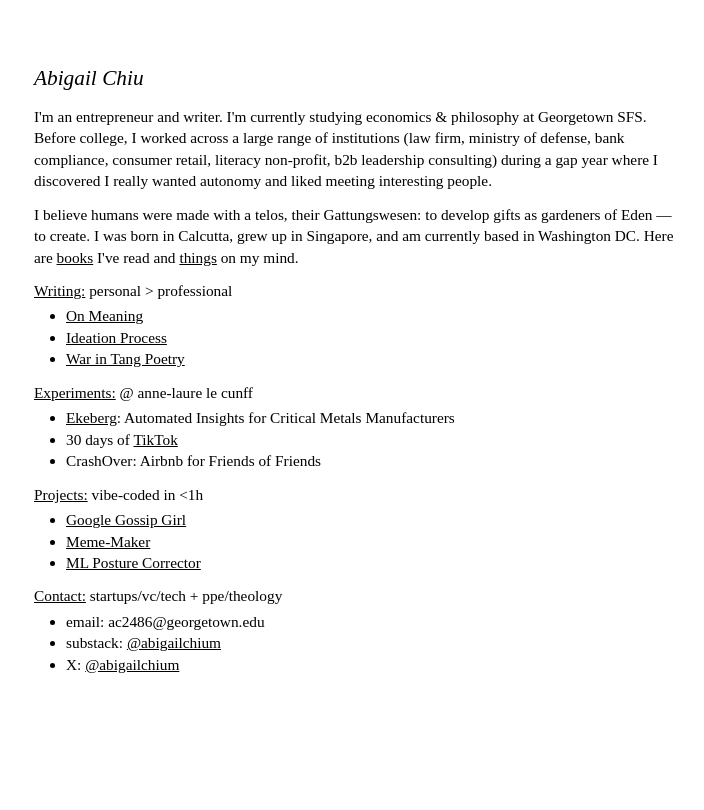
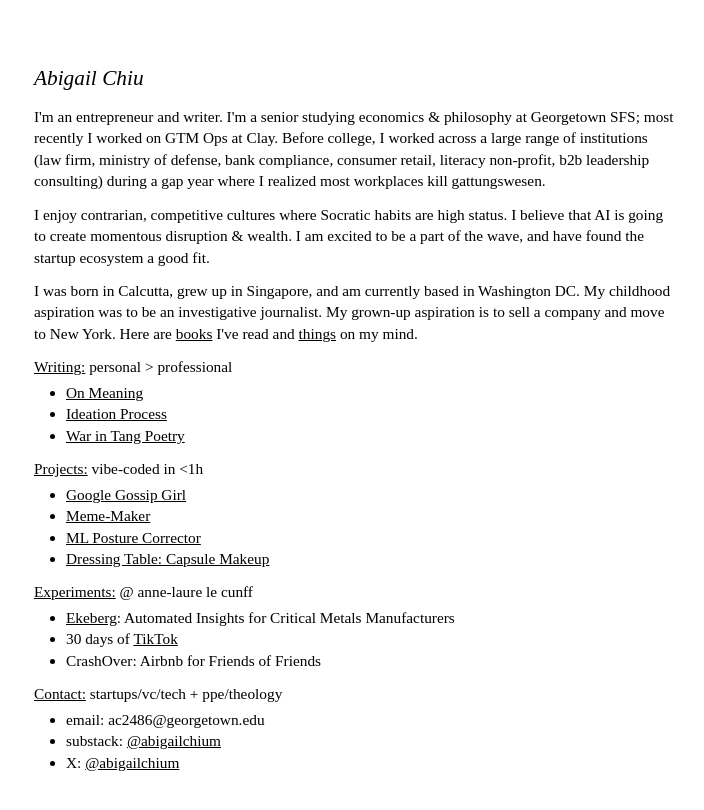
Before and after one commit to abigailchium/personal, a React (Vite) app: page / in a window 1280 px wide. Shown: the top 810 px of the page, without its empty margins (286-990 px from the left). Built offline with nearby package versions, Linux system fonts and the light colour scheme; the HTML template or start-up script is replaced by a standard one.

Commit message:
Update intro, add Dressing Table project, move Projects above Experiments
Co-Authored-By: Claude Sonnet 5.5 <noreply@anthropic.com>
Claude-Session: https://claude.ai/code/session_0155yvVTzrXWjGPmi9cDpkaC

```diff
--- a/src/pages/Index.tsx
+++ b/src/pages/Index.tsx
@@ -8,11 +8,15 @@ const Index = () => {
         <h1 className="italic font-normal mb-3" style={{ fontSize: "16pt" }}>Abigail Chiu</h1>
 
         <p className="mb-3">
-          I'm an entrepreneur and writer. I'm currently studying economics &amp; philosophy at Georgetown SFS. Before college, I worked across a large range of institutions (law firm, ministry of defense, bank compliance, consumer retail, literacy non-profit, b2b leadership consulting) during a gap year where I discovered I really wanted autonomy and liked meeting interesting people.
+          I'm an entrepreneur and writer. I'm a senior studying economics &amp; philosophy at Georgetown SFS; most recently I worked on GTM Ops at Clay. Before college, I worked across a large range of institutions (law firm, ministry of defense, bank compliance, consumer retail, literacy non-profit, b2b leadership consulting) during a gap year where I realized most workplaces kill gattungswesen.
         </p>
 
         <p className="mb-3">
-          I believe humans were made with a telos, their Gattungswesen: to develop gifts as gardeners of Eden — to create. I was born in Calcutta, grew up in Singapore, and am currently based in Washington DC. Here are{" "}
+          I enjoy contrarian, competitive cultures where Socratic habits are high status. I believe that AI is going to create momentous disruption &amp; wealth. I am excited to be a part of the wave, and have found the startup ecosystem a good fit.
+        </p>
+
+        <p className="mb-3">
+          I was born in Calcutta, grew up in Singapore, and am currently based in Washington DC. My childhood aspiration was to be an investigative journalist. My grown-up aspiration is to sell a company and move to New York. Here are{" "}
           <a href="https://www.notion.so/reading-list-404b2dcaccb94d79a651adcace3836b8?source=copy_link" target="_blank" rel="noopener noreferrer" className="underline text-black">books</a> I've read and{" "}
           <a href="https://t.me/+I6dL55wWzLRkYWE1" target="_blank" rel="noopener noreferrer" className="underline text-black">things</a> on my mind.
         </p>
@@ -30,18 +34,6 @@ const Index = () => {
           </li>
         </ul>
 
-        <p className="mb-1"><span className="underline">Experiments:</span> @ anne-laure le cunff</p>
-        <ul className="list-disc pl-8 mb-3">
-          <li>
-            <a href="https://abigailchium.github.io/demo/" target="_blank" rel="noopener noreferrer" className="underline text-black">Ekeberg</a>: Automated Insights for Critical Metals Manufacturers
-          </li>
-          <li>
-            30 days of{" "}
-            <a href="https://www.tiktok.com/@abigailchium" target="_blank" rel="noopener noreferrer" className="underline text-black">TikTok</a>
-          </li>
-          <li>CrashOver: Airbnb for Friends of Friends</li>
-        </ul>
-
         <p className="mb-1"><span className="underline">Projects:</span> vibe-coded in &lt;1h</p>
         <ul className="list-disc pl-8 mb-3">
           <li>
@@ -53,6 +45,21 @@ const Index = () => {
           <li>
             <a href="https://abigailchium.github.io/funprojects/" target="_blank" rel="noopener noreferrer" className="underline text-black">ML Posture Corrector</a>
           </li>
+          <li>
+            <a href="https://dressing-table-capsule.yellowoak10.chatgpt.site/" target="_blank" rel="noopener noreferrer" className="underline text-black">Dressing Table: Capsule Makeup</a>
+          </li>
+        </ul>
+
+        <p className="mb-1"><span className="underline">Experiments:</span> @ anne-laure le cunff</p>
+        <ul className="list-disc pl-8 mb-3">
+          <li>
+            <a href="https://abigailchium.github.io/demo/" target="_blank" rel="noopener noreferrer" className="underline text-black">Ekeberg</a>: Automated Insights for Critical Metals Manufacturers
+          </li>
+          <li>
+            30 days of{" "}
+            <a href="https://www.tiktok.com/@abigailchium" target="_blank" rel="noopener noreferrer" className="underline text-black">TikTok</a>
+          </li>
+          <li>CrashOver: Airbnb for Friends of Friends</li>
         </ul>
 
         <p className="mb-1"><span className="underline">Contact:</span> startups/vc/tech + ppe/theology</p>
```
